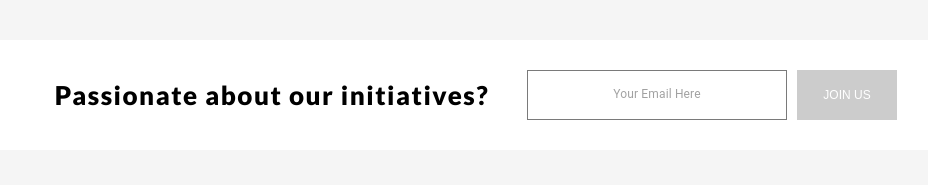
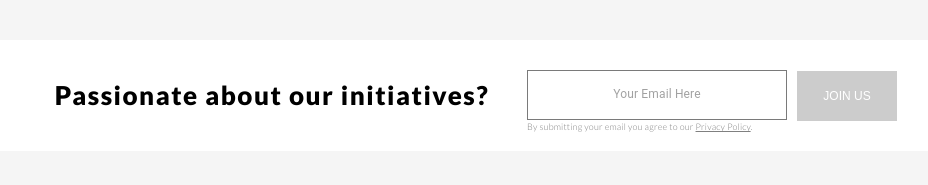
Before and after one commit to GaddMaster/earth-foundation, a Next.js app: page /apply in a window 1280 px wide. Shown: the part 1851-2036 px from the top of the page, without its empty margins (198-1126 px from the left). Built offline with nearby package versions, Linux system fonts and the light colour scheme.

Commit message:
Add layout fixes

```diff
--- a/components/Board.jsx
+++ b/components/Board.jsx
@@ -24,12 +24,12 @@ const Board = props => {
                             <div className = {styles.count}>
                                 <span>04</span>
                             </div>
-                            <div className = {styles.dots}>
+                            {/*<div className = {styles.dots}>
                                 <FontAwesomeIcon icon = {index===0?solid:hollow} className = {styles.dot} />
                                 <FontAwesomeIcon icon = {index===1?solid:hollow} className = {styles.dot} />
                                 <FontAwesomeIcon icon = {index===2?solid:hollow} className = {styles.dot} />
                                 <FontAwesomeIcon icon = {index===3?solid:hollow} className = {styles.dot} />
-                            </div>
+                            </div>*/}
                         </div>
                         <div className = {styles.header}>
                             <h1>
--- a/components/Subscribe.jsx
+++ b/components/Subscribe.jsx
@@ -1,6 +1,7 @@
 
 import {useEffect, useState} from "react";
 import PropTypes from "prop-types";
+import Link from "next/link";
 
 import InputBase from "@material-ui/core/InputBase";
 import ButtonBase from "@material-ui/core/ButtonBase";
@@ -37,11 +38,14 @@ const Subscribe = props => {
                     <div className = {styles.label}>
                         <span>Passionate about our initiatives?</span>
                     </div>
-                    <InputBase
-                        placeholder = "Your Email Here"
-                        className = {styles.input}
-                        value = {email}
-                        onChange = {onChange()} />
+                    <div className = {styles.inputWrapper}>
+                        <InputBase
+                          placeholder = "Your Email Here"
+                          className = {styles.input}
+                          value = {email}
+                          onChange = {onChange()} />
+                        <p className = {styles.agree}>By submitting your email you agree to our <Link href="/privacy-policy">Privacy Policy</Link>.</p>
+                    </div>
                     <ButtonBase
                         className = {styles.button}
                         disabled = {isDisabled}
--- a/pages/awards-coming-soon.jsx
+++ b/pages/awards-coming-soon.jsx
@@ -66,6 +66,7 @@ const AwardsComingSoon = () => {
                           className = {styles.input}
                           value = {email}
                           onChange = {onChange()} />
+                        <p className = {styles.agree}>By submitting your email you agree to our <Link href="/privacy-policy">Privacy Policy</Link>.</p>
                         <ButtonBase
                           className = {styles.buttonSubmit}
                           disabled = {isDisabled}
--- a/pages/privacy-policy.jsx
+++ b/pages/privacy-policy.jsx
@@ -27,7 +27,7 @@ const PrivacyPolicy = () => {
                 <p>1.1 <b>About the Privacy Policy.</b> The Earth Foundation privacy policy (the “<b>Privacy Policy</b>”) governs the processing of personal data collected from individual users (“<b>you</b>” and “<b>your</b>”) through the website <a href="https://earth-foundation.org" target="_blank">https://earth-foundation.org</a> the related services, and other websites controlled by us (collectively, the “<b>Website</b>”). The Privacy Policy does not cover any third-party websites, applications or software that integrate with the Website or any other third-party products and services.</p>
                 <p>1.2 <b>About the Website.</b> The Website provides information about The Earth Foundation, an overview of our initiatives, and allows you to connect with us.</p>
                 <p>1.3 <b>Data controller.</b> The Website is owned and operated by The Earth Foundation having a registered address at 15 Rue de Rive, 1204 Genève, Switzerland, and the registration number CHE-439.560.973 (“<b>we</b>”, “<b>us</b>”, or “<b>our</b>”).</p>
-                <p>1.4 <b>Minors.</b> The Website is not intended for use by persons under the age of 16. We do not knowingly collect personal data belonging to persons younger than 16. If you become aware that such a person has provided us with his or her personal data and you are a parent or a legal guardian of that person, please contact us immediately and we will remove child’s personal data from our systems.</p>
+                <p>1.4 <b>Minors.</b> The Website is not intended for use by persons under the age of 16, unless we have a parental consent for such collection. In any case, we do not collect personal data from children under 13. If any minor between the age of 13 and 16 wishes to access the Website, that minor  needs to get his/her parent or legal guardian to approve the access to the Website and reach out to us on minor’s behalf. If you become aware that (i) a minor below the age of 13 provided us with personal data through the Website or (ii) a minor between 13 and 16 has provided us with personal data without prior parental consent, please contact us immediately and we will remove the child’s personal data from our systems.</p>
                 <p>1.5 <b>Term and termination.</b> This Privacy Policy enters into force on the effective date indicated at the top of the Privacy Policy and remains valid until terminated or updated by us.</p>
                 <p>1.6 <b>Amendments.</b> We can change the Privacy Policy from time to time to address the changes in the Website, laws, regulations, and industry standards. The amended version of the Privacy Policy will be posted on this page and, if we have your email address, we will send you a notice about all the changes implemented by us. We encourage you to review our Privacy Policy to stay informed. For significant material changes in the Privacy Policy or, where required by the applicable law, we may seek your consent.</p>
                 <h2><span>2.</span> WHAT DATA DO WE COLLECT?</h2>
--- a/pages/sign-up.jsx
+++ b/pages/sign-up.jsx
@@ -12,7 +12,7 @@ import { faArrowRight } from "@fortawesome/free-solid-svg-icons";
 import styles from "styles/become.part.module.scss";
 import SlideSection from 'components/SlideSection';
 import SlideSocials from 'components/SlideSocials';
-import {useEffect, useState} from 'react';
+import React, {useEffect, useState} from 'react';
 import http from 'utils/http';
 import {useRouter} from 'next/router';
 
@@ -55,6 +55,7 @@ const SignUp = () => {
                     <span>Join us to get the latest updates on what our community of inspiring individuals is up to, share your ideas, or simply chat with us.</span>
                 </div>
                 <div className = {styles.form}>
+                    <div className = {styles.inputWrapper}>
                         <InputBase
                           className = {styles.input}
                           name = "email"
@@ -62,6 +63,8 @@ const SignUp = () => {
                           value = {email}
                           onChange = {onChange()}
                           placeholder = "Your Email Here" />
+                        <p className = {styles.agree}>By submitting your email you agree to our <Link href="/privacy-policy">Privacy Policy</Link>.</p>
+                    </div>
                     <ButtonBase
                         className = {styles.button}
                         disabled = {isDisabled}
--- a/pages/terms-and-conditions.jsx
+++ b/pages/terms-and-conditions.jsx
@@ -28,7 +28,7 @@ const TermsAndConditions = () => {
                 <p>1.3 <b>Disclaimer.</b> Although we regularly monitor the information available on the Website, we cannot guarantee the accuracy, reliability, currency, relevance, and completeness of all information featured on the Website.</p>
                 <p>1.4 <b>Third-party links.</b> the Website may contain links to websites, applications, and other online sources owned and operated by third parties. We are not responsible or liable in any manner for the content of such third-party links, information, and advertisements, as well as the security and privacy practices deployed by the operators of the third-party websites. Please exercise your due diligence before clicking on any of such third-party links or advertisements.</p>
                 <p>1.5 <b>Support.</b> Any general requests for customer support should be addressed to us by email at info@earth-foundation.org.</p>
-                <p>1.6 <b>Minors.</b> The Website should not be accessed and used by persons under the age of 16.</p>
+                <p>1.6 <b>Minors.</b> The Website should not be accessed and used by persons under the age of 16. If any minor between the age of 13 and 16 wishes to access the Website, that minor  needs to get his/her parent or legal guardian to approve the access to the Website and reach out to us on minor’s behalf. Minors below the age of 13 are not allowed to access the Website.</p>
                 <p>1.7 <b>Privacy and other relevant terms.</b> The documents that include important provisions regarding your use of the Website and that should be read and interpreted together with these Terms are:</p>
                 <ul>
                     <li>Our <Link href="/privacy-policy">privacy policy</Link> and <Link href="/cookie-policy">cookie policy</Link>, which describe in detail how we handle your personal data collected through the Website;</li>
--- a/styles/awards-coming-soon.module.scss
+++ b/styles/awards-coming-soon.module.scss
@@ -87,7 +87,6 @@
       margin-top: 10px;
       background: $gold;
       padding: 15px;
-      width: 200px;
       text-transform: uppercase;
 
       &:disabled {
@@ -97,17 +96,31 @@
   }
   .input {
     width: 100%;
+    min-width: 250px;
     height: 45px;
     border: 1px solid rgb(122, 122, 122);
     text-align: center;
-    margin: 0px 0px 20px 0px;
     @media (min-width: $breakpoint) {
-      width: 200px;
       margin: 0px 10px 0px 0px;
     }
     input {
       text-align: center;
       font-size: 12px;
+    }
+  }
+  .agree {
+    font-size: 9px;
+    color: grey;
+    letter-spacing: 0.2px;
+    margin: 0;
+
+    a {
+      color: grey;
+      text-decoration: underline;
+    }
+
+    @media (max-width: $breakpoint) {
+      font-size: 10px;
     }
   }
   .back {
--- a/styles/subscribe.module.scss
+++ b/styles/subscribe.module.scss
@@ -38,19 +38,42 @@
                 color: #040136;
                 margin-right: 10px;
             }
+            .inputWrapper {
+                margin: 0 10px -14px 0;
+                @media (max-width: $breakpoint) {
+                    width: 100%;
+                    margin: 0;
+                }
+            }
             .input {
                 width: 100%;
+                min-width: 250px;
                 height: 50px;
                 border: 1px solid rgb(122, 122, 122);
                 text-align: center;
-                margin: 0px 0px 20px 0px;
+                margin: 0px 0px 10px 0px;
                 @media (min-width: $breakpoint) {
-                    width: 260px;
                     margin: 0px 10px 0px 0px;
                 }
                 input {
                     text-align: center;
                     font-size: 12px;
+                }
+            }
+            .agree {
+                font-size: 9px;
+                color: grey;
+                letter-spacing: 0.2px;
+                margin: 0;
+
+                @media (max-width: $breakpoint) {
+                    margin: 0px 0 10px;
+                    font-size: 10px;
+                }
+
+                a {
+                    color: grey;
+                    text-decoration: underline;
                 }
             }
             .button {
```
Also changed, not shown: styles/become.part.module.scss (+23 -2 lines). Lines whose indentation alone changed are shown as unchanged.
